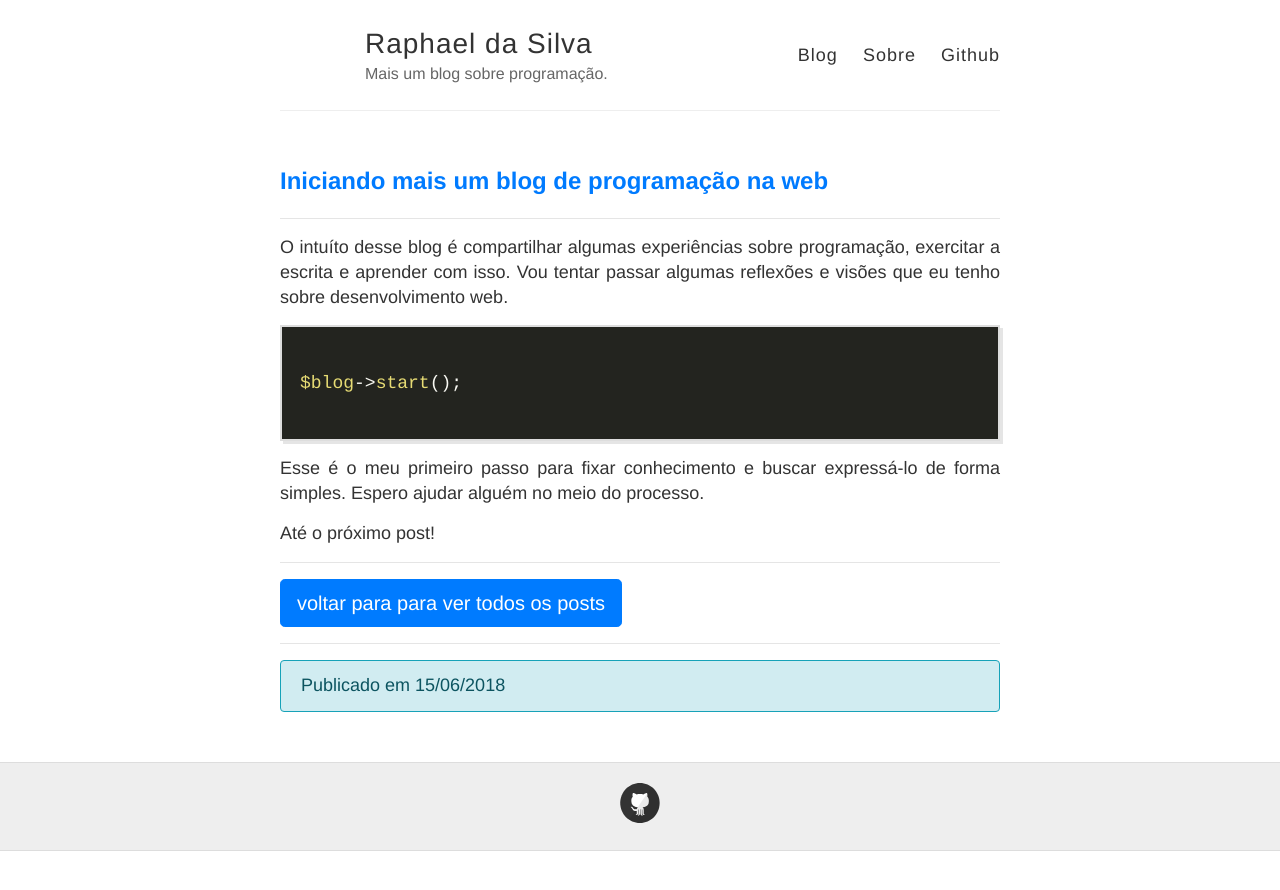
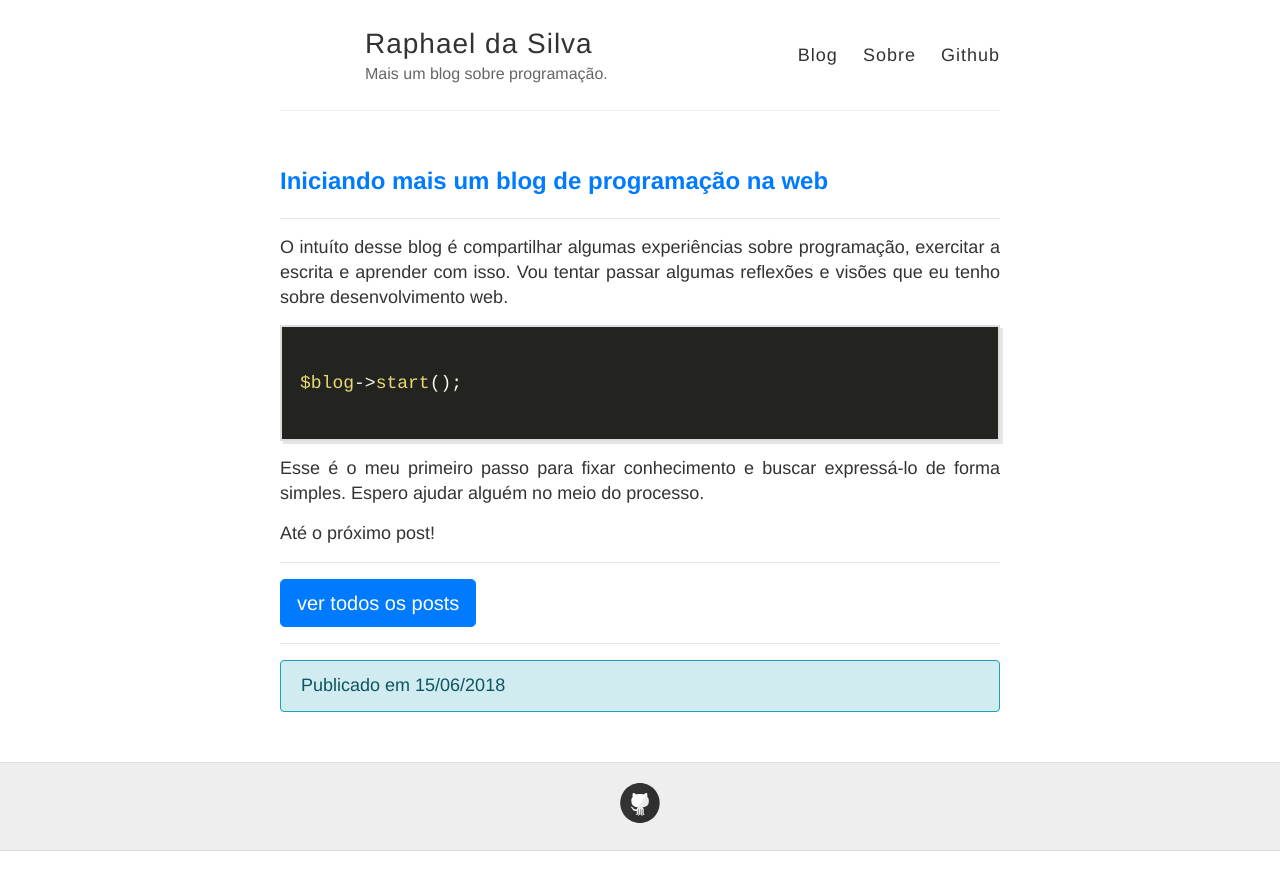
Before and after one commit to raphael-da-silva/raphael-da-silva.github.io, a Jekyll site: the page built from _posts/2018-06-15-iniciando-blog.md, in a window 1280 px wide. Shown: the top 890 px of the page. Built offline with Jekyll 4.4.1, drawn with Linux system fonts in a browser that asks for light colours; nearby versions of some CDN libraries.

Commit message:
Correções

```diff
--- a/_layouts/post.html
+++ b/_layouts/post.html
@@ -16,7 +16,7 @@ layout: default
   <hr>
 
   <a href="/" class="btn btn-primary btn-lg">
-    voltar para para ver todos os posts
+    ver todos os posts
   </a>
 
   <hr>
```
